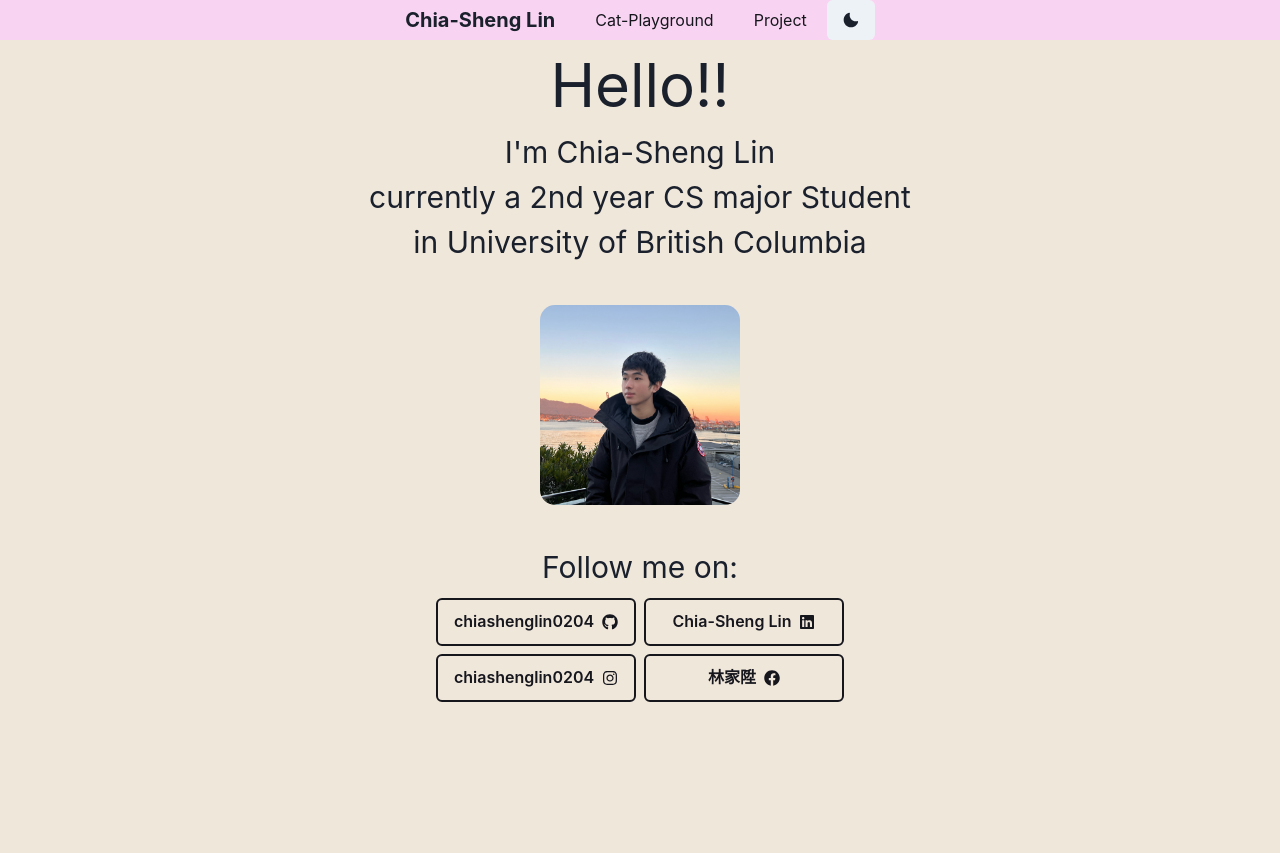
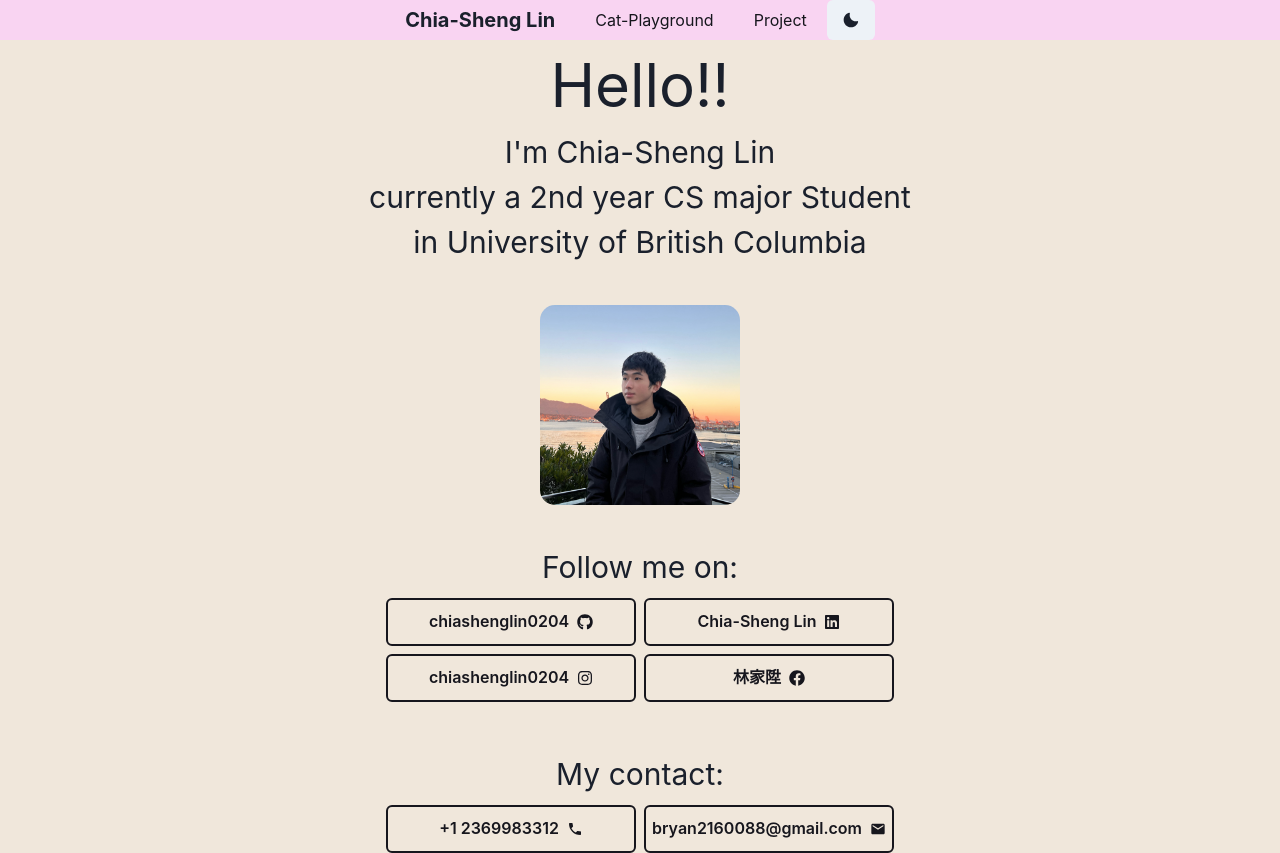
Before and after one commit to chiashenglin0204/Chia-Sheng-Funny-Website, a Next.js app: page / in a window 1280 px wide. Before the commit the page ends 800 px from the top, so only its background shows below. Built offline with nearby package versions, Linux system fonts and the light colour scheme.

Commit message:
add contact information

```diff
--- a/src/components/SystemButton.tsx
+++ b/src/components/SystemButton.tsx
@@ -3,6 +3,7 @@ import { Button, useColorModeValue } from "@chakra-ui/react";
 interface SystemButtonProps {
   children: any;
   rightIcon?: any;
+  onClick?: any;
   //toggleOn: boolean;
 }
 
@@ -11,7 +12,7 @@ export const SystemButton = (props: SystemButtonProps) => {
     <Button
       size="md"
       height="48px"
-      width="200px"
+      width="250px"
       border="2px"
       color={useColorModeValue("black", "white")}
       borderColor={useColorModeValue("black", "white")}
--- a/src/pages/index.tsx
+++ b/src/pages/index.tsx
@@ -14,6 +14,13 @@ import {
   Container,
 } from "@chakra-ui/react";
 // import Image from "next/image";
+import {
+  MdPhone,
+  MdEmail,
+  MdLocationOn,
+  MdFacebook,
+  MdOutlineEmail,
+} from "react-icons/md";
 
 import { Layout } from "../components/Layout";
 import {
@@ -57,7 +64,7 @@ const Index = () => {
         Follow me on:
       </Text>
 
-      <Center>
+      <Center mb={50}>
         <Stack direction={"column"}>
           <Stack direction={["column", "row"]}>
             <Link href="https://github.com/chiashenglin0204" isExternal>
@@ -86,6 +93,27 @@ const Index = () => {
           </Stack>
         </Stack>
       </Center>
+
+      <Text fontSize="3xl" align="center" mb={2}>
+        My contact:
+      </Text>
+      <Center>
+        <Stack direction={"column"}>
+          <Stack direction={["column", "row"]}>
+            <SystemButton rightIcon={<MdPhone />}>+1 2369983312</SystemButton>
+
+            <SystemButton
+              onClick={() => {
+                navigator.clipboard.writeText("bryan2160088@gmail.com");
+                alert("Copied Text: " + "bryan2160088@gmail.com");
+              }}
+              rightIcon={<MdEmail />}
+            >
+              bryan2160088@gmail.com
+            </SystemButton>
+          </Stack>
+        </Stack>
+      </Center>
     </Layout>
   );
 };
```
